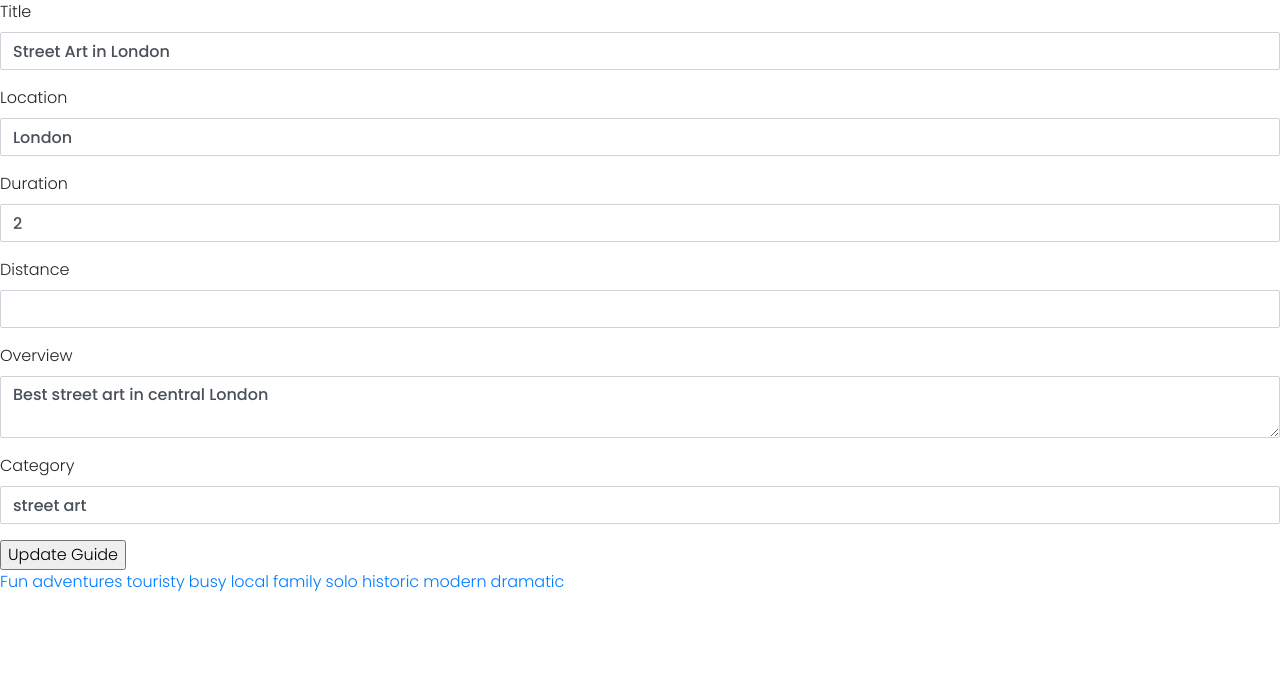
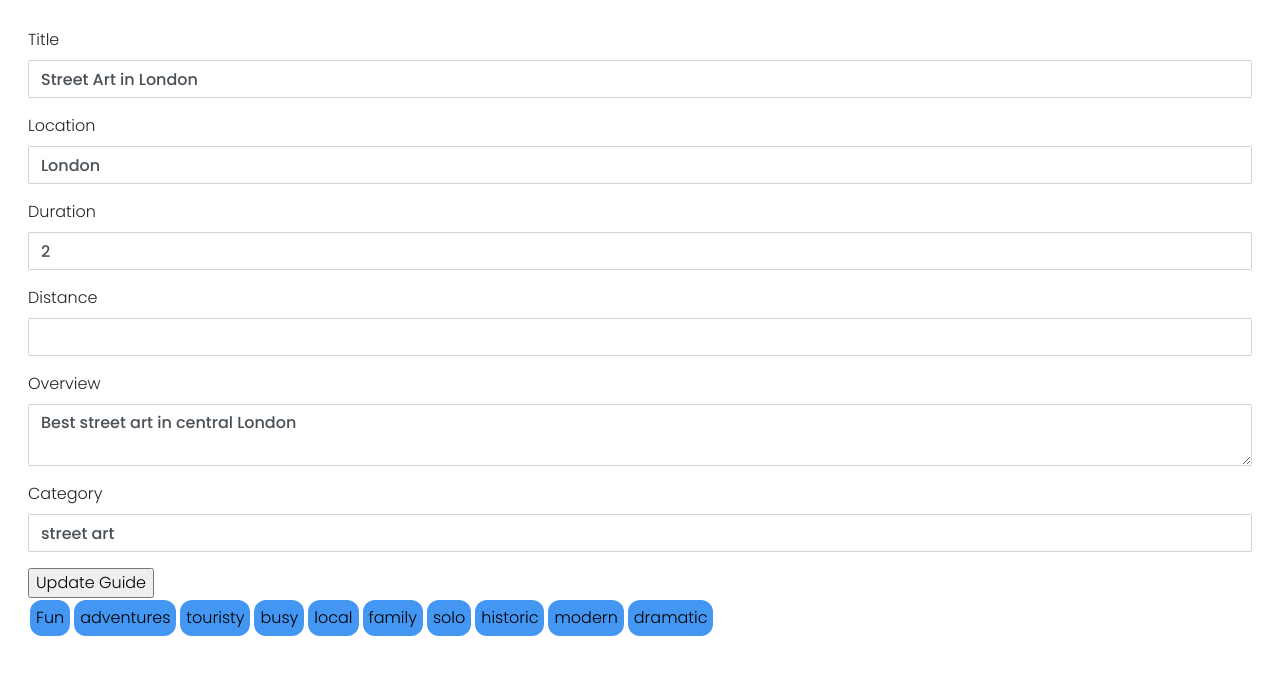
Before and after one commit to paullecomte07/guide_me, a Rails app: page /guides/1/edit in a window 1280 px wide. Shown: the top 675 px of the page. Run offline with Rails 7, Linux system fonts and the light colour scheme; a user stored in the database is signed in; data comes from the database, SQL or seed files in the repository; style sheets or scripts are compiled from the project's sources; some libraries are stand-ins or nearby versions.

Commit message:
bug fixes

```diff
--- /dev/null
+++ b/app/assets/stylesheets/pages/_edit.scss
@@ -0,0 +1,22 @@
+.padding{
+    padding: 28px;
+
+  }
+
+.tag {
+  padding: 6px;
+  border-radius: 12px;
+  color: black;
+  background-color: $action-light;
+  text-align: center;
+  width: fit-content;
+  margin: 2px;
+}
+
+
+
+.tags{
+  display: flex;
+  flex-wrap: wrap;
+
+}
--- a/app/assets/stylesheets/pages/_index.scss
+++ b/app/assets/stylesheets/pages/_index.scss
@@ -1,3 +1,4 @@
 // Import page-specific CSS files here.
 @import "home";
 @import "indexSpots";
+@import "edit";
--- a/app/javascript/packs/application.js
+++ b/app/javascript/packs/application.js
@@ -6,6 +6,9 @@ import { initMapbox } from '../plugins/init_mapbox';
 import { detectPopup } from '../plugins/detect_popup';
 import { traceLineMap } from '../plugins/GeoJSON_line';
 import { colorPin } from '../plugins/change_color_pin';
+import { disableButton } from '../plugins/disabled_button';
+
 initMapbox();
 detectPopup();
 colorPin();
+disableButton();
--- a/app/javascript/plugins/detect_popup.js
+++ b/app/javascript/plugins/detect_popup.js
@@ -1,5 +1,5 @@
 const detectPopup = () => {
-
+  if(document.querySelector("#map")){
   document.querySelector("#map").addEventListener('click', (event) => {
     let elementStop = document.getElementById("stop");
     let elementOrder = document.querySelector(".order-counter");
@@ -28,7 +28,7 @@ const detectPopup = () => {
   });
 
 
+  }
 }
 
-
 export { detectPopup };
--- a/app/javascript/plugins/redirect_stop.js
+++ b/app/javascript/plugins/redirect_stop.js
@@ -1,9 +1,7 @@
 
 const redirectStop = () => {
 
-  document.querySelector("#id").addEventListener('click', (event) => {
 
-  }
 }
 
 
--- a/app/views/guides/edit.html.erb
+++ b/app/views/guides/edit.html.erb
@@ -1,9 +1,12 @@
-<%= render 'form', guide: @guide %>
-<% @tag.each do |t| %>
-<%= link_to t.name, guide_guide_tags_path(@guide, :tag_id => t.id), method: :post  %>
-<% end %>
-<br>
-<br>
-<br>
-<br>
-<br>
+
+<div class="padding">
+  <%= render 'form', guide: @guide %>
+<div class="tags">
+    <% @tag.each do |t| %>
+      <%= link_to t.name,  guide_guide_tags_path(@guide, :tag_id => t.id), method: :post, class: "tag" %>
+
+
+
+    <% end %>
+  </div>
+</div>
```
Also changed, not shown: app/javascript/plugins/disabled_button.js (added, +20 -0 lines), app/assets/stylesheets/pages/_home.scss (line endings or trailing spaces).
